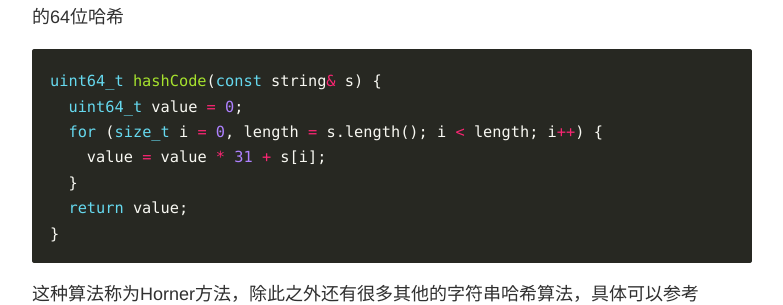
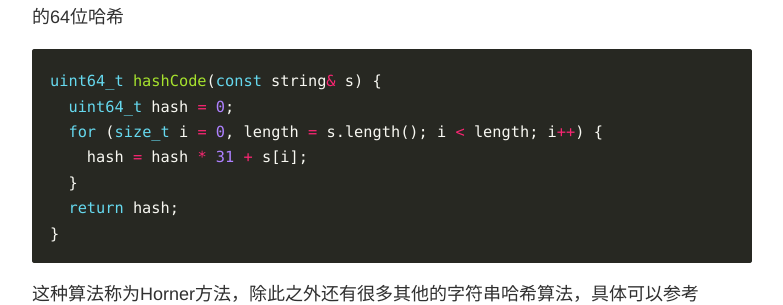
Before and after one commit to skylerlee/codelet, a Jekyll site: the page built from _posts/2016-10-16-hash-table.md, in a window 1280 px wide and 900 px high, scrolled down 692 px. Shown: the part 162-467 px from the top of the window, without its empty margins (248-1031 px from the left). Built offline with Jekyll 4.4.1, drawn with Linux system fonts in a browser that asks for light colours; comment, search, counter and statistics services are not loaded.

Commit message:
Update code

````diff
--- a/_posts/2016-10-16-hash-table.md
+++ b/_posts/2016-10-16-hash-table.md
@@ -34,11 +34,11 @@ require_math: true
 
 ```cpp
 uint64_t hashCode(const string& s) {
-  uint64_t value = 0;
+  uint64_t hash = 0;
   for (size_t i = 0, length = s.length(); i < length; i++) {
-    value = value * 31 + s[i];
+    hash = hash * 31 + s[i];
   }
-  return value;
+  return hash;
 }
 ```
 
````
